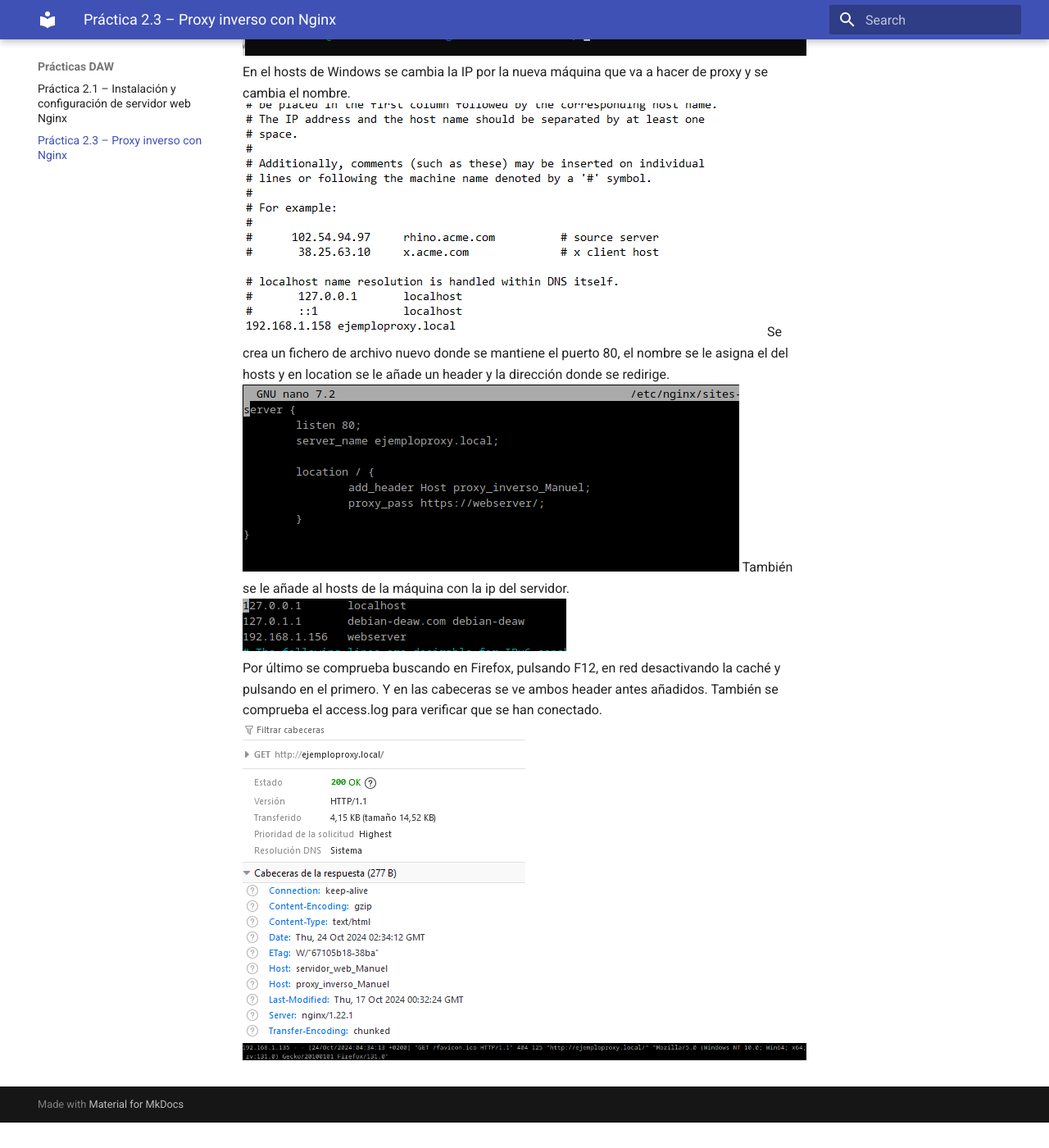
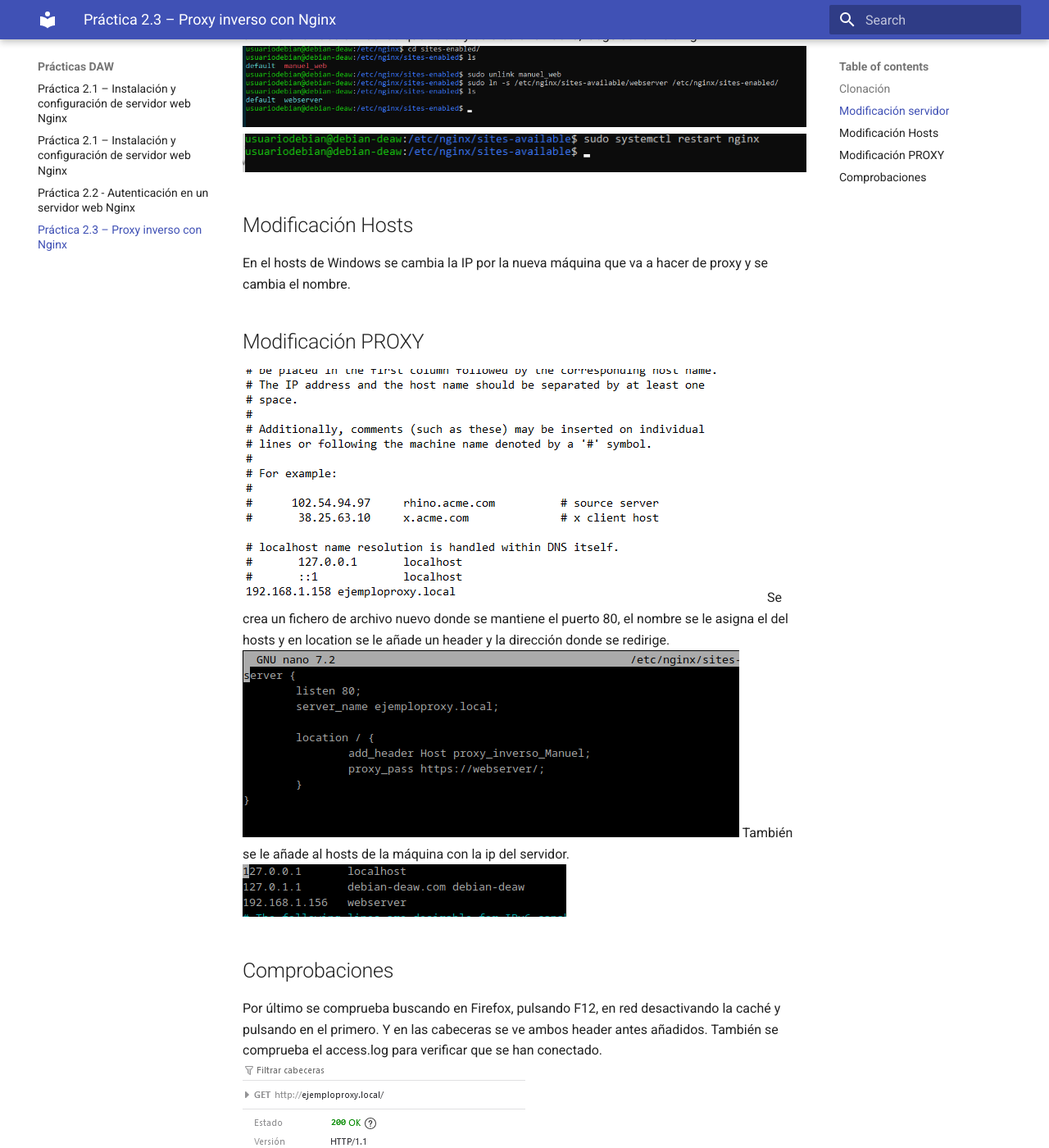
Before and after one commit to Manuelpr02/Manuelpr02.github.io, an MkDocs documentation site: the page built from docs/practica2_3.md, in a window 1280 px wide and 1400 px high, scrolled down 1674 px. Shown: the whole window at 82% size. Built offline with MkDocs 1.6.1 and Material for MkDocs 9.7.7, drawn with Linux system fonts in a browser that asks for light colours; before the commit the page ends 3043 px from its top, so only the background shows below that; some of the changed lines change nothing that is shown; some of the changed text lies outside the part shown.

Commit message:
Modificacion MKDOCS y practicas final

```diff
--- /dev/null
+++ b/docs/practica2_1.md
@@ -0,0 +1,132 @@
+# Práctica 2.1 – Instalación y configuración de servidor web Nginx
+
+Práctica realizada por Manuel Peñas Redondo 2º DAW - B
+
+## Instalación servidor web Nginx
+Lo primero es actualizar los repositorios. <br>
+
+![alt text](images/image-2.png)
+
+Se instala el paquete de nginx. <br>
+
+![alt text](images/image-4.png)
+
+Se comprueba que está bien instalado y se reinicia. <br>
+
+![alt text](images/image-3.png)
+
+## Creación de las carpeta del sitio web
+Se crea la carpeta donde se almacenará el sitio web con el comando sudo mkdir -p /var/www/nombre_web/html
+y se clona el repositorio. Si da fallo por el git es porque hay que instalar su paquete. <br>
+
+![alt text](images/image-31.png)
+
+Se le da la propiedad de la carpeta al usuario del servicio web y se le dan los permisos. <br>
+
+![alt text](images/image-32.png)
+
+Se busca la ip para comprobar el funcionamiento. <br>
+
+![alt text](images/image-6.png)
+
+Desde Windows en este caso se comprueba que el servidor funciona. <br>
+
+![alt text](images/image-8.png)
+
+## Configuración de servidor web NGINX
+Para configurar el servidor se modifican primero los archivos de los hots virtuales añadiendo las siguientes líneas. <br>
+
+![alt text](images/image-33.png)
+
+Y se crea el archivo simbólico entre los sitios habilitados y dicho artículo modificado. <br>
+
+Por último se reinicia para que se aplique la modificación.
+![alt text](images/image-34.png)
+
+## Comprobaciones
+### Comprobación del correcto funcionamiento
+Lo primero es modificar el archivo hosts de Windows añadiendo la IP de la máquina virtual. <br>
+
+![alt text](images/image-30.png)
+
+### Comprobar registros del servidor
+Ahora se comprueban los archivos logs y sus rutas. Primero los de acceso: <br>
+
+![alt text](images/image-11.png)
+
+Y luego los de error: <br>
+
+![alt text](images/image-12.png)
+
+## FTP
+### Configurar servidor SFTP en Debian
+Primero se instala. <br>
+
+![alt text](images/image-14.png)
+
+Se crea la carpeta para almacenarlo y los certificados de seguridad. <br>
+
+![alt text](images/image-15.png)
+
+Se modifica el fichero de configuración y se añaden las siguientes líneas. <br>
+
+![alt text](images/image-16.png)
+
+Ahora para la comprobación se descarga Filezilla en Windows y se introducen los datos de la máquina virtual y el puerto 21 y se le da a conexión rápida. <br>
+
+![alt text](images/image-17.png)
+
+Si se conecta saldrá los directorios de la máquina virtual en la derecha. <br>
+
+![alt text](images/image-18.png)
+
+Se clica en la carpeta descargas y se ve la conexión donde se sube algún archivo. <br>
+
+![alt text](images/image-19.png)
+
+Se descarga el paquete para descomprimir ZIP si no se tiene. <br>
+
+![alt text](images/image-20.png)
+
+## HTTPS
+Se genera el certificado SSL y la clave privada. <br>
+
+![alt text](images/image-21.png)
+
+Se crea el fichero Diffie-Hellman. <br>
+
+![alt text](images/image-22.png)
+
+Se modifica añadiendo las siguientes líneas. <br>
+
+![alt text](images/image-23.png)
+
+Se crea otro archivo para dar más seguridad con las siguientes líneas. <br>
+
+![alt text](images/image-24.png)
+
+Por último se modifica el nginx para HTTPS con las siguientes líneas. <br>
+
+![alt text](images/image.png)
+
+Se guarda el archivo y se reinicia. <br>
+
+![alt text](images/image-26.png)
+
+Se comprueban los ficheros de accesso y de error para visualizar la conexión. <br>
+
+![alt text](images/image-27.png)
+
+
+
+## Cuestiones finales
+
+#### 1. ¿Qué pasa si no hago el link simbólico entre sites-available y sites-enabled de mi sitio web? <br>
+
+
+Si no haces el link simbólico, Nginx no sabrá que el sitio web está disponible para servir, y no se podrá acceder a él.
+
+#### 2. ¿Qué pasa si no le doy los permisos adecuados a /var/www/nombre_web? <br>
+
+
+Sin los permisos adecuados, Nginx no podrá servir tu sitio web, y se expondrá a problemas de seguridad.
--- /dev/null
+++ b/docs/practica2_2.md
@@ -0,0 +1,81 @@
+# Práctica 2.2 - Autenticación en un servidor web Nginx
+
+## Paquetes necesarios
+
+Primero se comprueba que esté el paquete openssl instalado. <br>
+![alt text](images/image-39.png)
+
+## Creación de usuarios y contraseñas
+Se crea los dos usuarios, aunque mi apellido es Peñas lo he puesto sin ñ para evitar errores y se crea una contraseña cifrada. <br>
+![alt text](images/image-40.png)
+
+Se comprueba que esté correctamente cifrado. <br>
+![alt text](images/image-41.png)
+
+## Autentificación básica
+
+Se modifica el fichero de configuración para que pida autentificación al acceder. <br>
+![alt text](images/image-42.png)
+
+## Comprobación
+
+Como se puede comprobar pide usuario y contraseña al acceder.<br>
+![alt text](images/image-43.png)
+
+Este es el mensaje que se muestra si no introduces algún dato correcto. <br>
+![alt text](images/image-44.png)
+
+Aquí se pueden comprobar los accesos correctos y erróneos de antes. <br>
+![alt text](images/image-45.png)
+![alt text](images/image-46.png)
+
+## Tareas
+Ahora para pedir autentificación de una parte de la página lo hacemos con la parte contactos, modificamos el archivo de configuración para que la pida ahí. <br>
+![alt text](images/image-48.png)
+
+Como se puede observar te pide autentificación y al acceder muestra la página de contactos. <br>
+![alt text](images/image-49.png)
+![alt text](images/image-47.png)
+
+## Tareas combinación autentificación y restricción por IP
+Primero se busca la ip de Windows y luego en el archivo de antes se le deniega el acceso. <br>
+![alt text](images/image-50.png)
+
+Y esto es lo que sale al intentar acceder y en el fichero de error de acceso. <br>
+![alt text](images/image-51.png)
+![alt text](images/image-52.png)
+
+Por último se permite el acceso a una ip y se bloquea a las demás y se verifica que se puede acceder. <br>
+![alt text](images/image-53.png)
+![alt text](images/image-54.png)
+
+## Cuestiones finales
+#### Supongamos que yo soy el cliente con la IP 172.1.10.15 e intento acceder al directorio web_muy_guay de mi sitio web, equivocándome al poner el usuario y contraseña. ¿Podré acceder?¿Por qué? <br>
+
+No podrás acceder porque la directiva satisfy all, obliga a que tanto la autentificación como la IP deben ser correctas. Y en este caso aunque esa IP sí este permitida el usuario sería erróneo <br>
+
+#### ask "Cuestión 1" Supongamos que yo soy el cliente con la IP 172.1.10.15 e intento acceder al directorio web_muy_guay de mi sitio web, introduciendo correctamente usuari y contraseña. ¿Podré acceder?¿Por qué? <br>
+
+En este caso sí podrás acceder porque se cumple que tanto la IP como la autentificación son correctos. <br>
+#### Supongamos que yo soy el cliente con la IP 172.1.10.15 e intento acceder al directorio web_muy_guay de mi sitio web, introduciendo correctamente usuario y contraseña. ¿Podré acceder?¿Por qué? <br>
+
+En este caso no podrás acceder porque la directiva any sólo permite que se cumpla una de las dos condiciones y en este caso tanto la IP como la autentificación son correctos. <br>
+
+#### A lo mejor no sabéis que tengo una web para documentar todas mis excursiones espaciales con Jeff, es esta: Jeff Bezos y yo.  Supongamos que quiero restringir el acceso al directorio de proyectos porque es muy secreto, eso quiere decir añadir autenticación básica a la URL:Proyecto. Completa la configuración para conseguirlo: <br>
+
+server {
+    listen 80;
+    listen [::]:80;
+    root /var/www/freewebsitetemplates.com/preview/space-science;
+    index index.html index.htm index.nginx-debian.html;
+    server_name freewebsitetemplates.com www.freewebsitetemplates.com;
+
+    location /Projects {
+        auth_basic "Acceso restringido";
+        auth_basic_user_file /etc/nginx/.htpasswd;
+
+        try_files $uri $uri/ =404;
+    }
+}
+
+Se le añade la localización de los proyectos y se indica la autentificación <br>
--- a/docs/practica2_3.md
+++ b/docs/practica2_3.md
@@ -1,9 +1,12 @@
 # Práctica 2.3 – Proxy inverso con Nginx
 
+## Clonación
 Primero se clona la máquina generando nuevas direcciones MAC. <br>
 ![alt text](images/image-55.png)
 ![alt text](images/image-56.png)
 <br>
+
+## Modificación servidor
 En la máquina donde estaba el servidor se le cambia el nombre a webserver al archivo de configuración, se le cambia el puerto por el 8080 y se le añade un header para la futura comprobación. <br>
 ![alt text](images/image-61.png)
 
@@ -12,8 +15,12 @@
 <br>
 ![alt text](images/image-63.png)
 ![alt text](images/image-65.png)
+
+## Modificación Hosts
 En el hosts de Windows se cambia la IP por la nueva máquina que va a hacer de proxy y se cambia el nombre.
 <br>
+
+## Modificación PROXY
 ![alt text](images/image-87.png)
 Se crea un fichero de archivo nuevo donde se mantiene el puerto 80, el nombre se le asigna el del hosts y en location se le añade un header y la dirección donde se redirige.
 <br>
@@ -22,6 +29,8 @@
 <br>
 ![alt text](images/image-89.png)
 <br>
+
+## Comprobaciones
 Por último se comprueba buscando en Firefox, pulsando F12, en red desactivando la caché y pulsando en el primero. Y en las cabeceras se ve ambos header antes añadidos. También se comprueba el access.log para verificar que se han conectado.
 <br>
 ![alt text](images/image-90.png)
```
